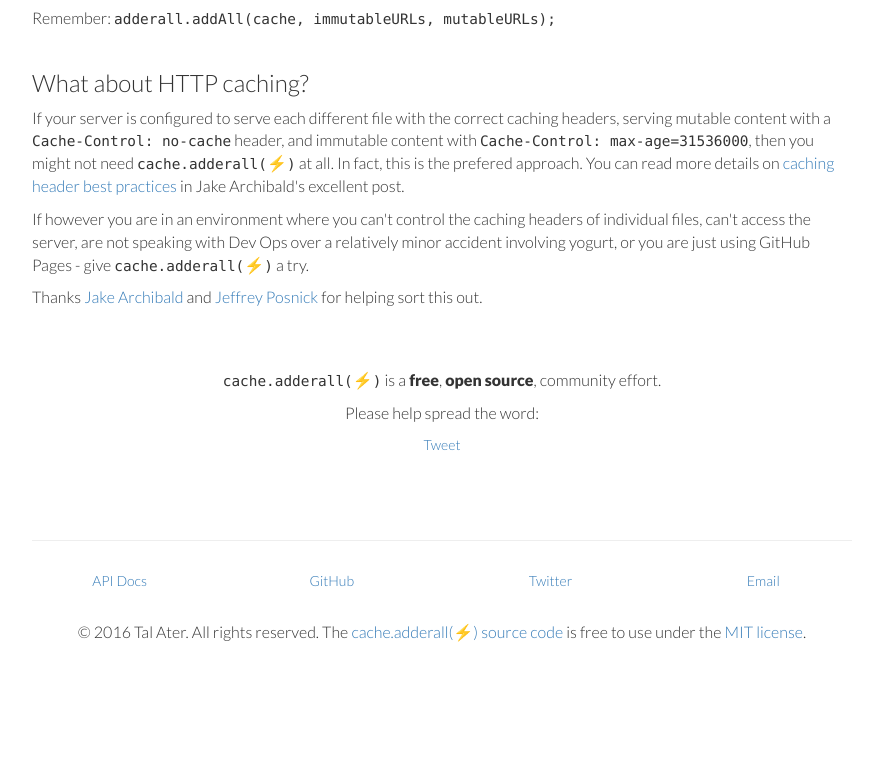
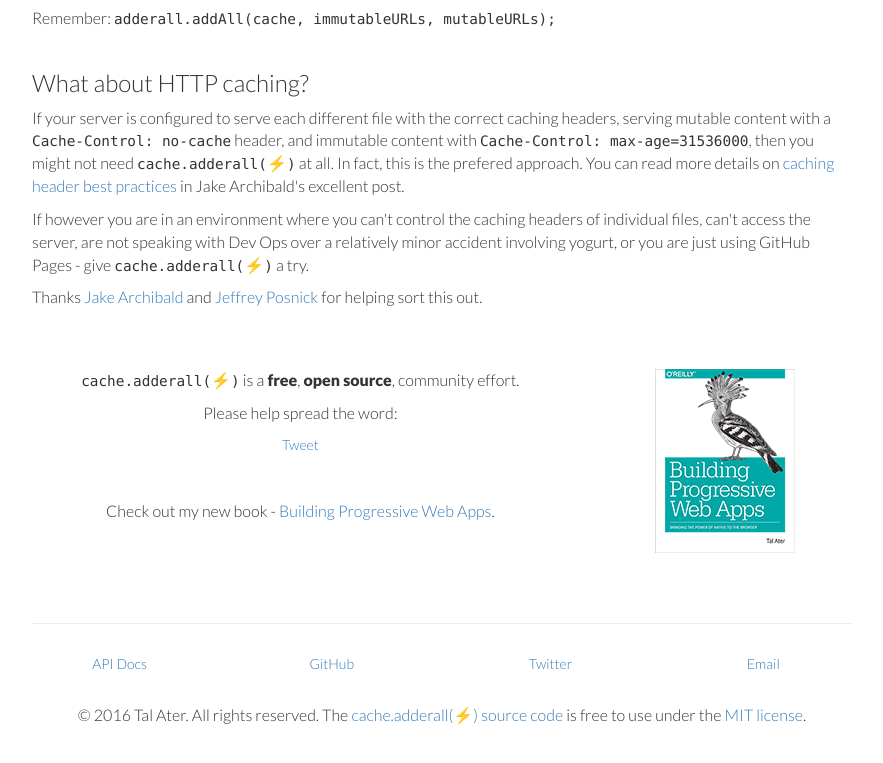
Before and after one commit to TalAter/cache.adderall, a website: page demo/index.html in a window 1280 px wide. Shown: the part 2886-3649 px from the top of the page, without its empty margins (198-1081 px from the left). Before the commit the page ends 3570 px from the top, so only its background shows below. Drawn offline with nearby package versions, Linux system fonts and the light colour scheme; grey boxes are pictures that could not be loaded.

Commit message:
Added book to footer

```diff
--- a/demo/index.html
+++ b/demo/index.html
@@ -123,6 +123,8 @@
   </div>
 
   <div class="container text-center narrower">
+    <div class="row">
+      <div class="col-sm-8">
         <p><code>cache.adderall(</code>⚡<code>)</code> is a <strong>free</strong>, <strong>open source</strong>, community effort.</p>
         <p>Please help spread the word:</p>
         <div class="row home-icons-row">
@@ -143,6 +145,12 @@
               fjs.parentNode.insertBefore(js, fjs);
             }(document, 'script', 'facebook-jssdk'));</script>
             <div class="fb-like" data-href="http://CacheAdderall.com" data-layout="button_count" data-action="like" data-show-faces="true" data-share="true"></div>
+          </div>
+        </div>
+        <p>Check out my new book - <a href="http://pwabook.com/adderall">Building Progressive Web Apps</a>.</p>
+      </div>
+      <div class="col-sm-4">
+        <a href="http://pwabook.com/adderall"><img src="img/building-progressive-web-apps-book.png" class="book-cover" alt="Building Progressive Web Apps"></a>
       </div>
     </div>
   </div>
--- a/demo/styles/main.css
+++ b/demo/styles/main.css
@@ -139,6 +139,10 @@ code {
     95% {opacity: 0.0;}
     100% {opacity: 1.0;}
 }
+.home-icons-row {
+  margin-bottom: 30px;
+}
+
 .footer {
   margin-bottom: 30px;
 }
```
Also changed, not shown: demo/img/building-progressive-web-apps-book.png (added). Lines whose indentation alone changed are shown as unchanged.
